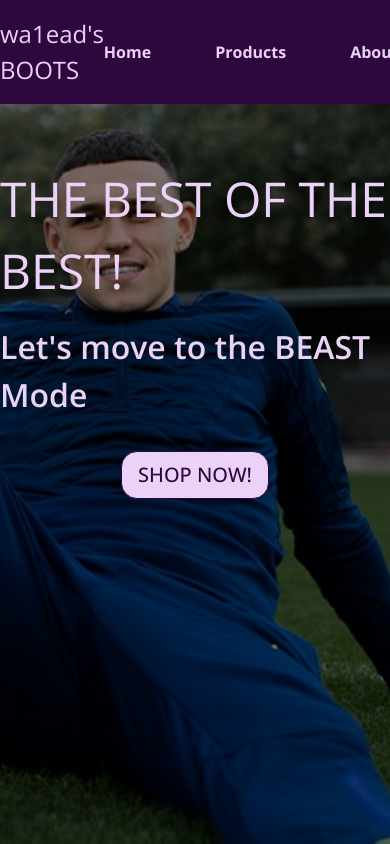
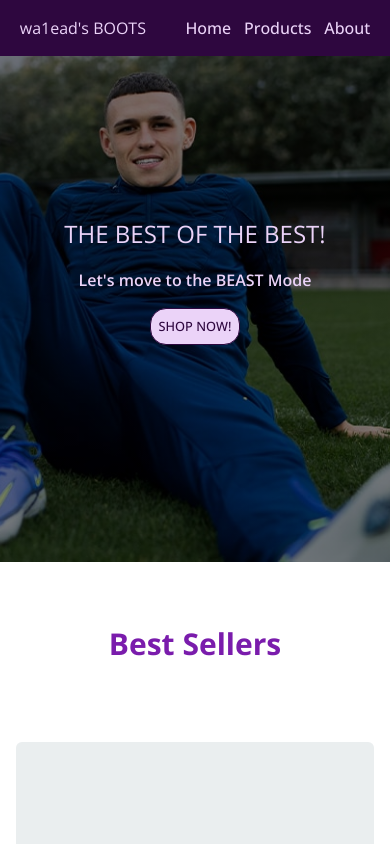
Before and after one commit to wa1ead/Bootstrap_Project2, a plain HTML site: page index.html in a window 390 px wide. Shown: the top 844 px of the page. Drawn offline with nearby package versions, Linux system fonts and the light colour scheme.

Commit message:
FINISHED: responsivity

```diff
--- a/styles.css
+++ b/styles.css
@@ -109,6 +109,7 @@ header {
   border: 1px solid var(--contrast);
 }
 
+/* FOOTER */
 .footer-division{
   display: grid;
   grid-template-columns: 2fr 2fr 1fr;
@@ -139,3 +140,62 @@ header {
   width: 40px;
   height: 40px
 }
+
+/* RESPONSIVITY */
+@media screen and (max-width:780px) {
+  .logo h1 {
+    font-weight: 200;
+    font-size: 1rem
+  }
+
+  .navigation ul {
+    display: flex;
+    justify-content: center;
+    gap: 0.8rem
+  }
+
+  .navigation a{
+    font-weight: 500
+  }
+
+  .hero {
+    height: 60vh;
+  }
+
+  .hero-text{
+    margin-top: 10rem;
+    text-align: center
+  }
+
+  .hero-text h1{
+    font-size: 1.5rem;
+  }
+
+  .hero-text p{
+    font-size: 1rem
+  }
+
+  .hero-text button{
+    font-size: 0.8rem;
+    padding: 0.5rem;
+    margin-top: 0
+  }
+
+  .footer-division{
+    display: grid;
+    grid-template-columns: 2fr 2fr;
+    gap: 2rem;
+    margin-top: 5rem;
+    padding: 0;
+  }
+
+  .footer-division h2{
+    font-weight: 500;
+    font-size: 1.2rem;
+  }
+
+  .footer-division p{
+    font-size: 1rem;
+    font-weight: 500
+  }
+}
```
